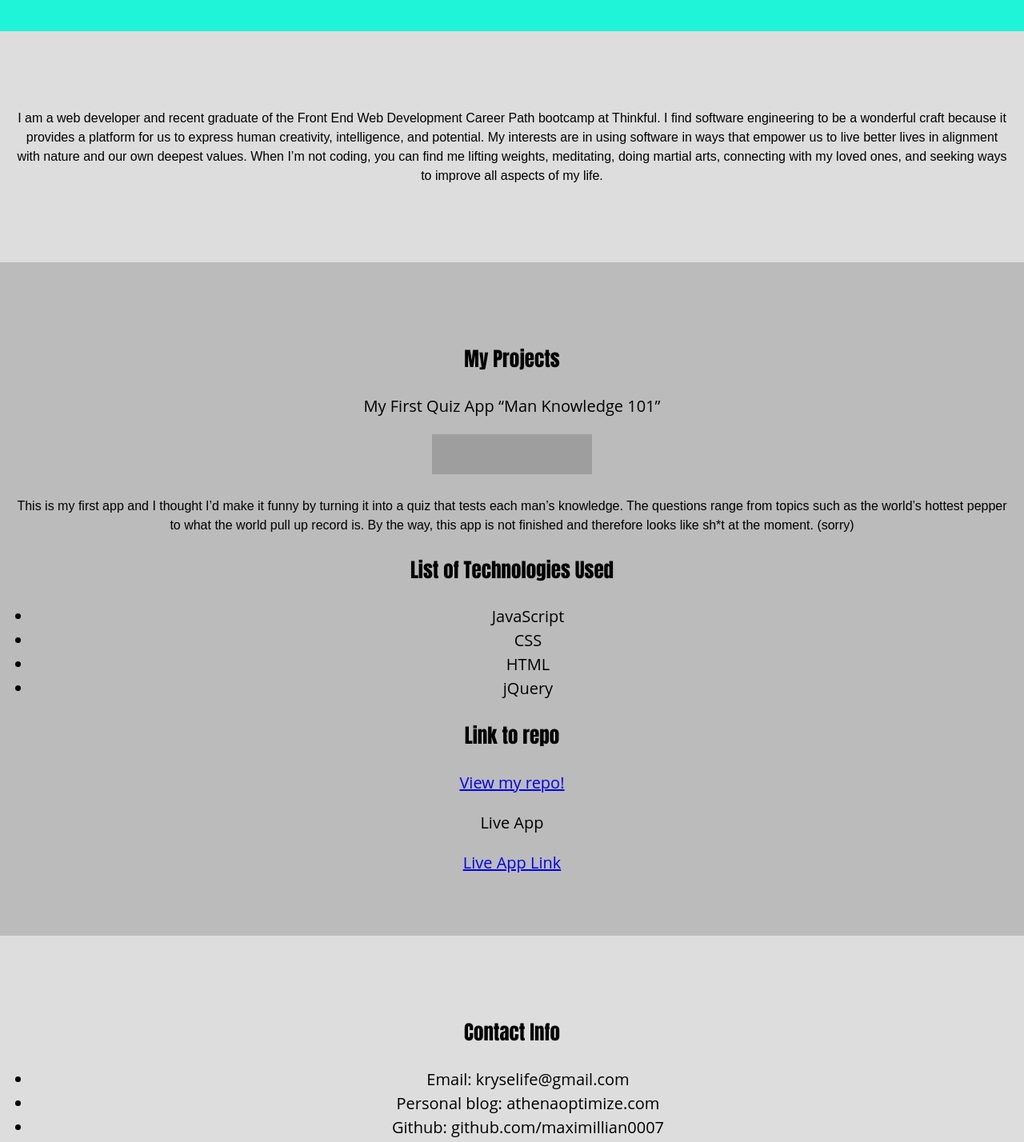
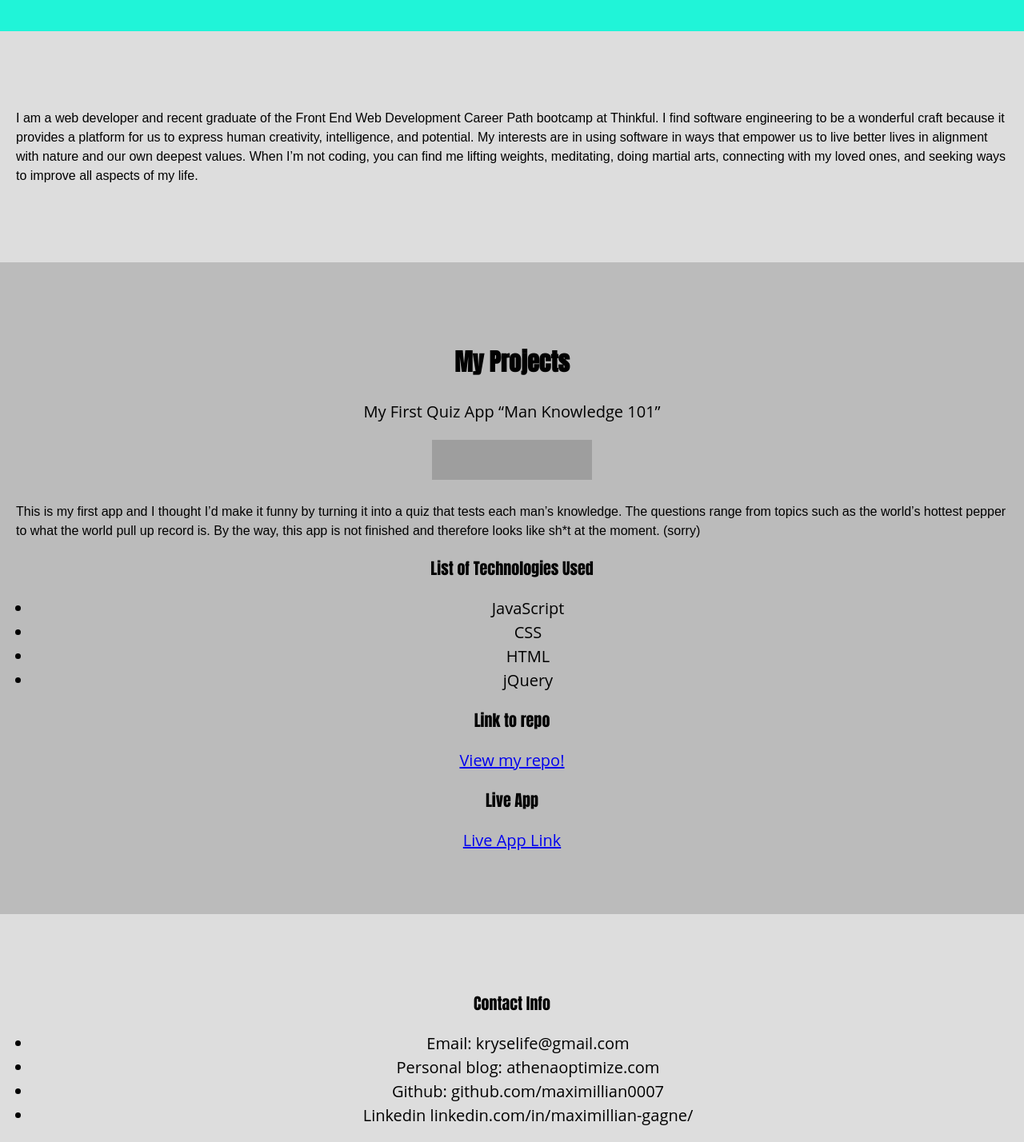
Before and after one commit to Maximillian0007/Portfolio, a plain HTML site: page index.html in a window 1280 px wide. Shown: the part 740-2168 px from the top of the page at 80% size. Drawn offline with nearby package versions, Linux system fonts and the light colour scheme; grey boxes are pictures that could not be loaded.

Commit message:
Finalizing project

```diff
--- a/index.html
+++ b/index.html
@@ -1,12 +1,17 @@
 <!DOCTYPE html>
 <html lang="en">
 <head>
-    <title>HTML wireframe</title>
+    <title>Maximillian's Portfolio</title>
     <link href="https://fonts.googleapis.com/css?family=Anton" rel="stylesheet">
 
     <meta name="viewport" content="width=device-width, initial-scale=1">
     <link rel="stylesheet" type="text/css" href="//cdnjs.cloudflare.com/ajax/libs/normalize/6.0.0/normalize.css">
     <link rel="stylesheet" type="text/css" href="main.css">
+    <script
+  src="https://code.jquery.com/jquery-3.4.1.min.js"
+  integrity="sha256-CSXorXvZcTkaix6Yvo6HppcZGetbYMGWSFlBw8HfCJo="
+  crossorigin="anonymous"></script>
+  <script src="index.js"></script>
 </head>
 <body>
     <nav role="navigation">Nav</nav>
@@ -27,14 +32,14 @@
         </section>
 
         <section>
-            <p class="sub-headlines">My Projects</p>
+            <h2 class="sub-headline1">My Projects</h2>
             <p>My First Quiz App “Man Knowledge 101”</p>
             <img src="https://athenaoptimize.com/wp-content/uploads/2019/05/CDADFFF5-50B3-4245-A062-3856749F798E.png" class="crappy-app" alt="crappy app pic">
             <p class="app-description">This is my first app and I thought I’d make it funny by turning it into a quiz that tests each man’s knowledge.
                 The questions range from topics such as the world’s hottest pepper to what the world pull up record is.
                 By the way, this app is not finished and therefore looks like sh*t at the moment. (sorry)
             </p>
-            <p class="sub-headlines">List of Technologies Used</p>
+            <p class="sub-headline2">List of Technologies Used</p>
             <p>
              <ul>
                  <li>JavaScript</li>
@@ -43,21 +48,22 @@
                  <li>jQuery</li>
              </ul>
             </p>
-            <p class="sub-headlines">Link to repo </p>
+            <p class="sub-headline2">Link to repo </p>
             <a href="https://github.com/Maximillian0007/myFirstQuizApp
             ">View my repo!</a>
-            <p>Live App</p>
+            <p class="sub-headline2">Live App</p>
             <a href="http://myquizapplication.s3-website.us-east-2.amazonaws.com/?answer-cirlce=on&submit=">Live App Link</a>
 
         </section>
 
         <section>
-            <p class="sub-headlines">Contact Info</p>
+            <p class="sub-headline2">Contact Info</p>
             <p>
                 <ul>
                     <li>Email: kryselife@gmail.com</li>
                     <li>Personal blog: athenaoptimize.com</li>
                     <li>Github: github.com/maximillian0007</li>
+                    <li>Linkedin linkedin.com/in/maximillian-gagne/</li>
                 </ul>
             </p>
         </section>
--- a/main.css
+++ b/main.css
@@ -33,8 +33,14 @@
 
   }
 
-  .sub-headlines {
-    font-size: 25px;
+  .sub-headline1 {
+    font-size: 30px;
+    font-family: 'Anton', sans-serif;
+  }
+
+  .sub-headline2 {
+
+    font-size: 20px;
     font-family: 'Anton', sans-serif;
   }
 
@@ -59,6 +65,7 @@
     margin: 20px;
     font: 16px arial, sans-serif;
     line-height: 24px;
+    text-align: left;
   }
 
   .app-description {
@@ -66,6 +73,8 @@
     margin: 20px;
     font: 16px arial, sans-serif;
     line-height: 24px;
+    text-align: left;
+
 
   }
 
```
Also changed, not shown: index.js (added), 1 other file.
